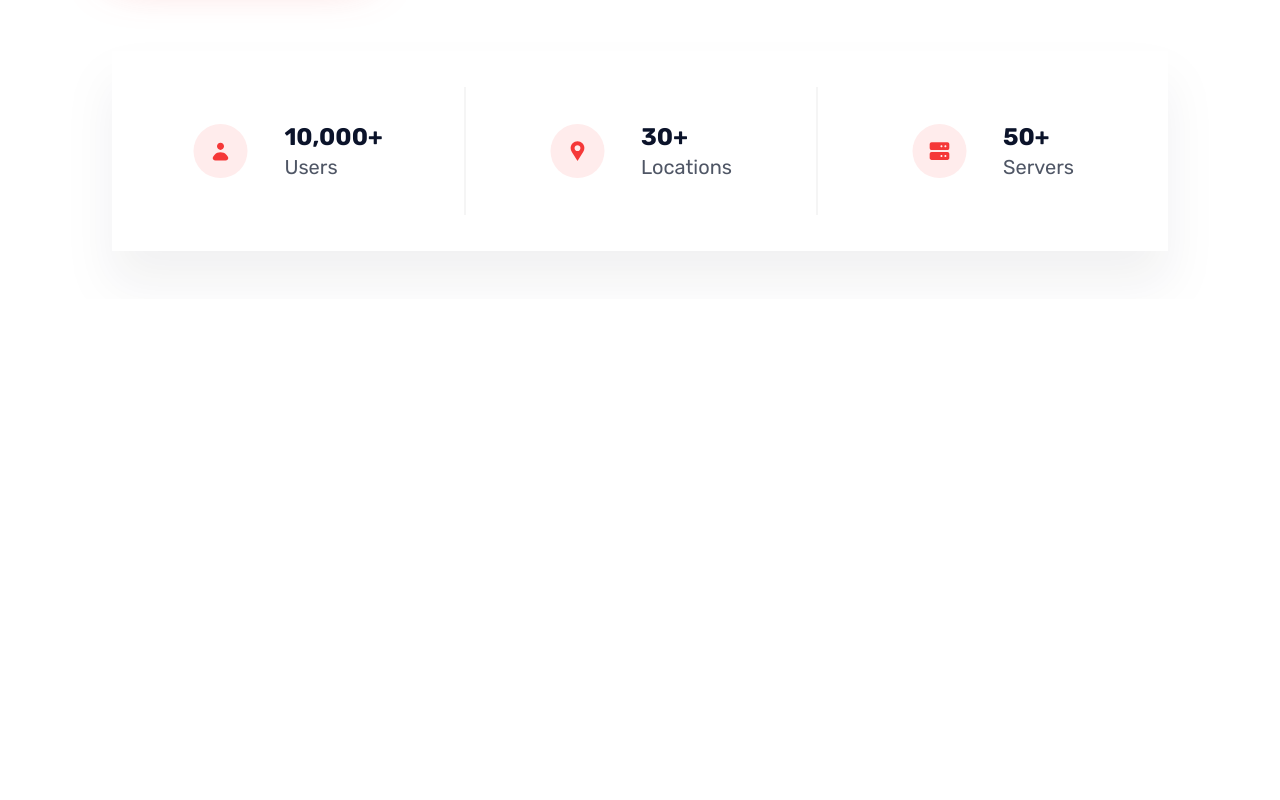
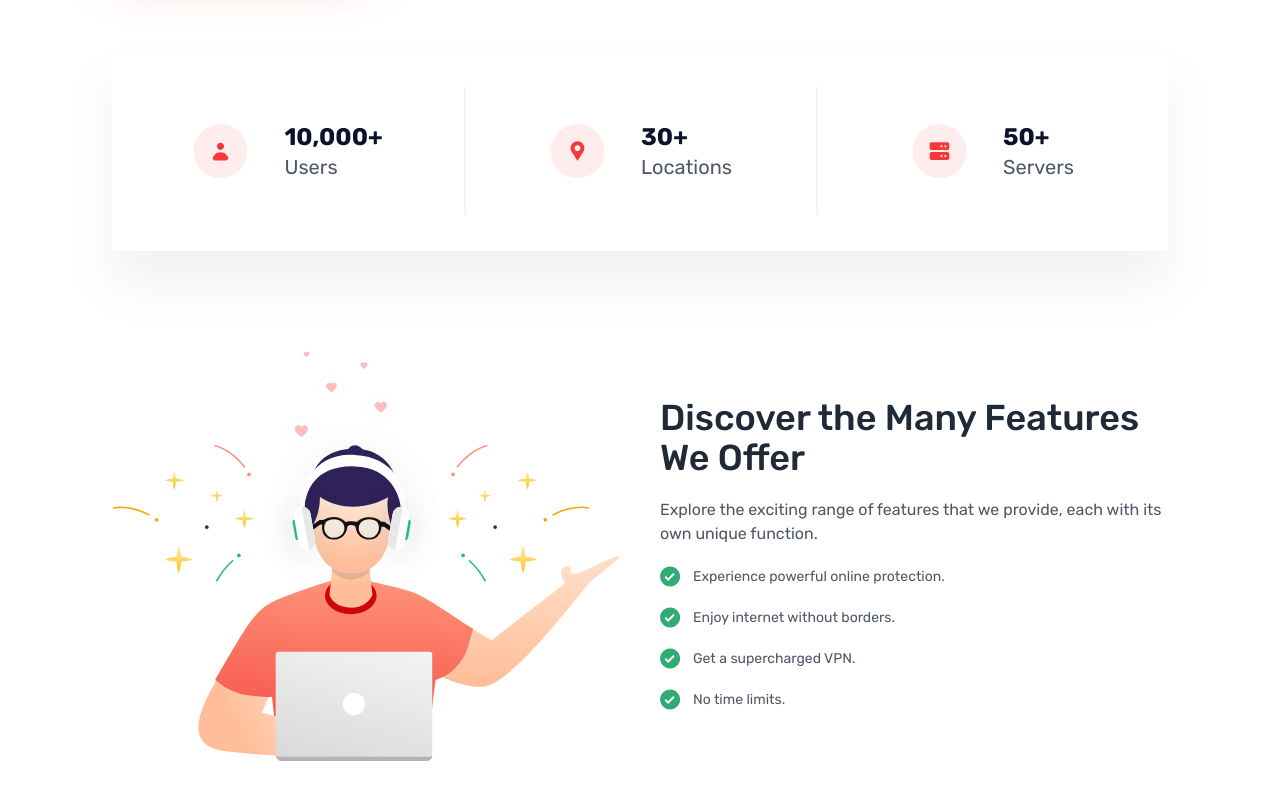
Before and after one commit to latesc/laslesvpn-landing, a SvelteKit app: page / in a window 1280 px wide. Shown: the part 586-1386 px from the top of the page. Before the commit the page ends 885 px from the top, so only its background shows below. Built offline with nearby package versions, Linux system fonts and the light colour scheme.

Commit message:
Added features section

```diff
--- a/src/routes/+page.svelte
+++ b/src/routes/+page.svelte
@@ -53,6 +53,41 @@
     </div>
 </section>
 
+<section id="features">
+    <div class="mx-auto flex max-w-6xl flex-col gap-10 md:flex-row md:items-center">
+        <div class="md:w-1/2">
+            <img class="h-full w-full" src="/images/features_illustration.svg" alt="VPN Service" />
+        </div>
+        <div class="mt-8 md:mt-0 md:w-1/2">
+            <h1 class="text-4xl font-medium text-gray-800">Discover the Many Features We Offer</h1>
+            <p class="mt-5">
+                Explore the exciting range of features that we provide, each with its own unique
+                function.
+            </p>
+            <div class="mt-5">
+                <div class="features flex flex-col gap-5 text-sm">
+                    <div>
+                        <img src="/images/icon/check.svg" alt="check icon" />
+                        <p>Experience powerful online protection.</p>
+                    </div>
+                    <div>
+                        <img src="/images/icon/check.svg" alt="check icon" />
+                        <p>Enjoy internet without borders.</p>
+                    </div>
+                    <div>
+                        <img src="/images/icon/check.svg" alt="check icon" />
+                        <p>Get a supercharged VPN.</p>
+                    </div>
+                    <div>
+                        <img src="/images/icon/check.svg" alt="check icon" />
+                        <p>No time limits.</p>
+                    </div>
+                </div>
+            </div>
+        </div>
+    </div>
+</section>
+
 <style lang="postcss">
     section {
         @apply px-28 py-12;
@@ -76,4 +111,9 @@
             @apply border-l-2 border-l-neutral-100;
         }
     }
+    .features {
+        & div {
+            @apply flex items-center gap-3;
+        }
+    }
 </style>
```
Also changed, not shown: static/images/icon/check.svg (added).
